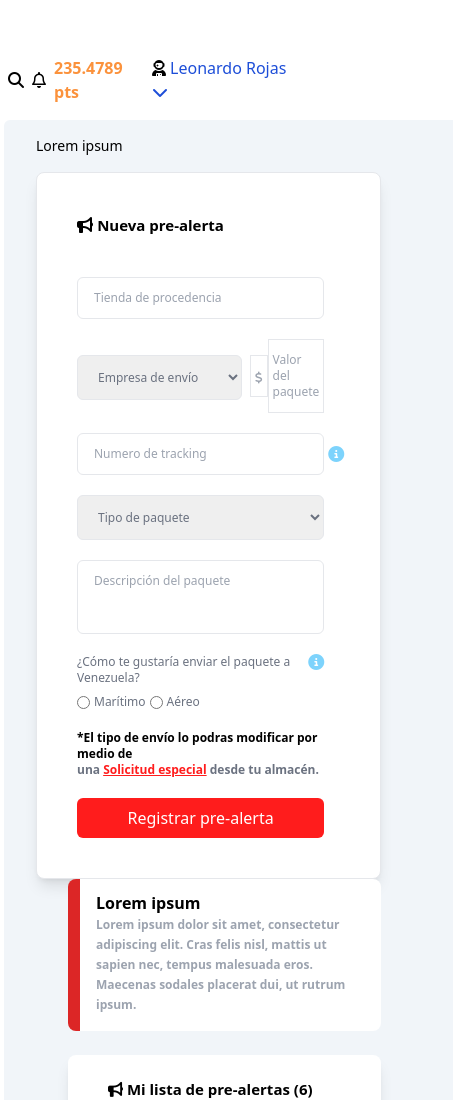
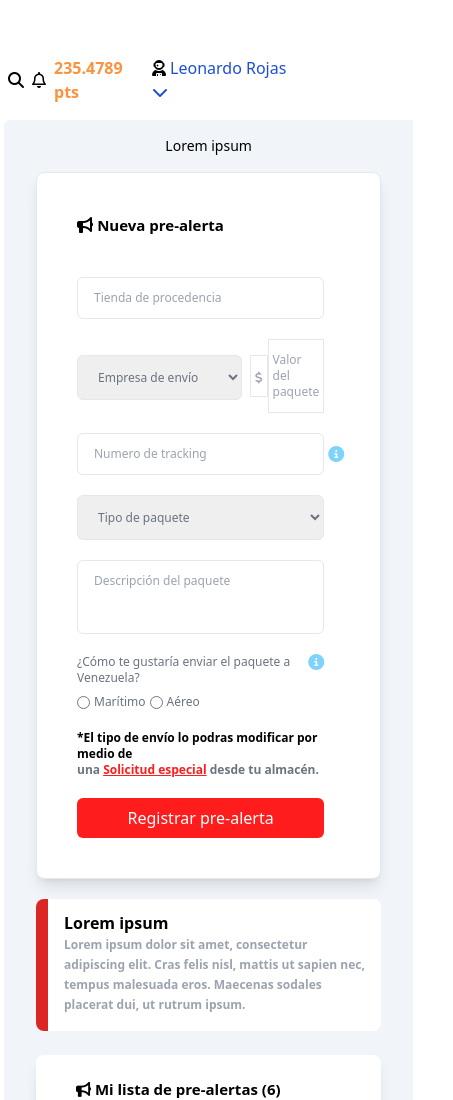
Before and after one commit to LetMeDream/Opti, a website: page index.html in a window 390 px wide. Shown: the top 1100 px of the page, 453 px wide, since content can reach past the window. Drawn offline with Linux system fonts and the light colour scheme.

Commit message:
Fixed responsive details

```diff
--- a/index.html
+++ b/index.html
@@ -67,11 +67,11 @@
             <!-- Feed -->
             <div class="feed flex-1 bg-slate-100 rounded-tl-md z-20 p-8 pt-4" >
                 <!-- Title -->
-                <div class="feed__title text-sm">
+                <div class="feed__title text-sm text-center md:text-left">
                     Lorem ipsum
                 </div>
                 <!-- Content -->
-                <div class="feed__content flex flex-col md:flex-row mt-4 space-x-8 pr-10">
+                <div class="feed__content flex flex-col md:flex-row mt-4 md:space-x-8 space-x-0 pr-0 md:pr-10">
                     <!-- Nueva pre-alerta (FORMULARIO) -->
                     <div class="form bg-white border md:basis-[42%] shadow-lg rounded-lg">
 
@@ -152,7 +152,7 @@
 
                     </div>
 
-                    <div class="alerts md:basis-[58%] rounded-lg flex flex-col">
+                    <div class="alerts md:basis-[58%] rounded-lg flex flex-col mt-5 md:mt-0">
 
                         <!-- Lorem ipsum -->
                         <div class="lorem bg-white border-l-[12px] border-red-600 pl-67 px-4 py-3 pb-4 rounded-lg">
```
Also changed, not shown: dist/output.css.
